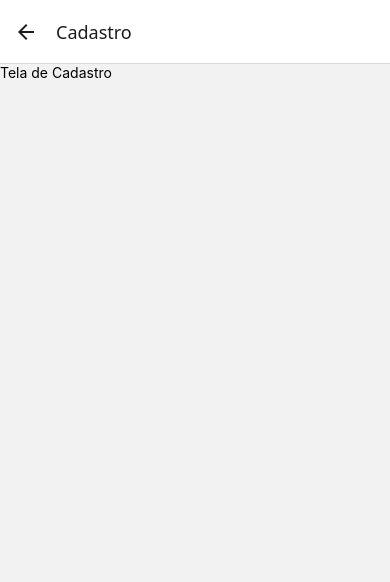
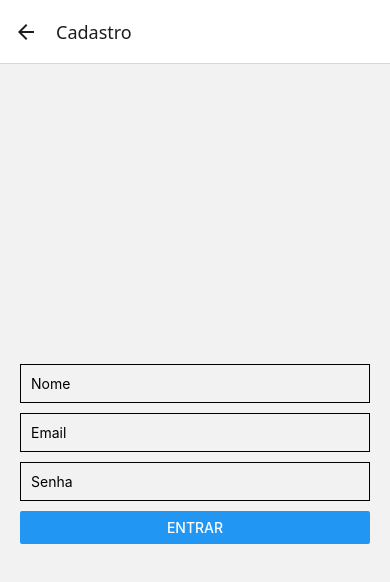
Before and after one commit to joaoescudeiro/mapa-inteligente-react, a React Native app: screen /Cadastro in a window 390 px wide. Shown: the top 582 px of the page. Built offline with nearby package versions, Linux system fonts and the light colour scheme.

Commit message:
Adicionando inputs nas telas de login e cadastro

```diff
--- a/src/telas/TelaCadastro.js
+++ b/src/telas/TelaCadastro.js
@@ -1,10 +1,49 @@
-import React from 'react';
-import { View, Text } from 'react-native';
+import React, { useState } from 'react';
+import { View, TextInput, Button, StyleSheet } from 'react-native';
 
 export default function TelaCadastro() {
+    const [nome, setNome] = useState('');
+    const [email, setEmail] = useState('');
+    const [senha, setSenha] = useState('');
+
     return (
-        <View>
-            <Text>Tela de Cadastro</Text>
+        <View style={styles.container}>
+            <TextInput
+                placeholder="Nome"
+                value={nome}
+                onChangeText={setNome}
+                style={styles.input}
+            />
+
+            <TextInput
+                placeholder="Email"
+                value={email}
+                onChangeText={setEmail}
+                style={styles.input}
+            />
+
+            <TextInput
+                placeholder="Senha"
+                value={senha}
+                onChangeText={setSenha}
+                secureTextEntry
+                style={styles.input}
+            />
+
+            <Button title="Entrar" onPress={() => { }} />
         </View>
     );
 }
+
+const styles = StyleSheet.create({
+    container: {
+        flex: 1,
+        justifyContent: 'center',
+        padding: 20,
+    },
+    input: {
+        borderWidth: 1,
+        marginBottom: 10,
+        padding: 10,
+    },
+});
--- a/src/telas/TelaLogin.js
+++ b/src/telas/TelaLogin.js
@@ -1,10 +1,41 @@
-import React from 'react';
-import { View, Text } from 'react-native';
+import React, { useState } from 'react';
+import { View, TextInput, Button, StyleSheet } from 'react-native';
 
 export default function TelaLogin() {
+    const [email, setEmail] = useState('');
+    const [senha, setSenha] = useState('');
+
     return (
-        <View>
-            <Text>Tela de Login</Text>
+        <View style={styles.container}>
+            <TextInput
+                placeholder="Email"
+                value={email}
+                onChangeText={setEmail}
+                style={styles.input}
+            />
+
+            <TextInput
+                placeholder="Senha"
+                value={senha}
+                onChangeText={setSenha}
+                secureTextEntry
+                style={styles.input}
+            />
+
+            <Button title="Entrar" onPress={() => { }} />
         </View>
     );
 }
+
+const styles = StyleSheet.create({
+    container: {
+        flex: 1,
+        justifyContent: 'center',
+        padding: 20,
+    },
+    input: {
+        borderWidth: 1,
+        marginBottom: 10,
+        padding: 10,
+    },
+});
```
